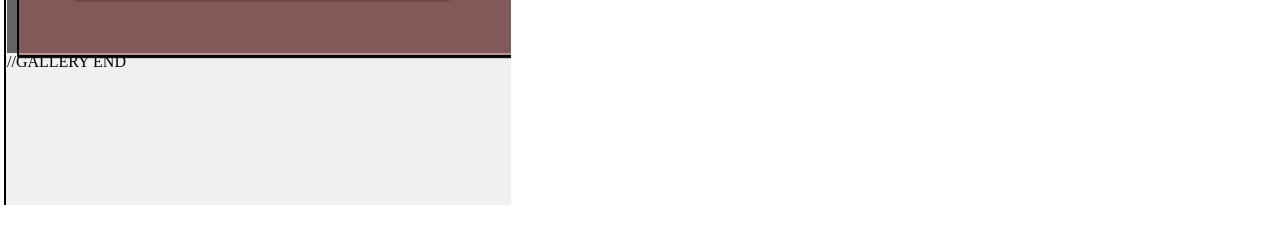
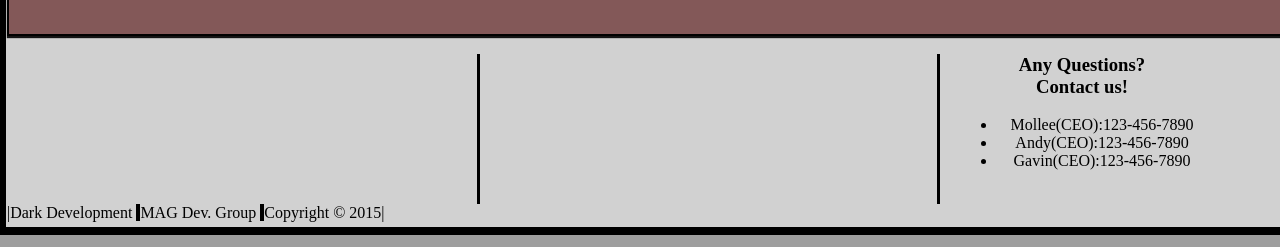
Before and after one commit to diaz-andy-wm/Dark_Development_Website, a PHP site: page /home.html in a window 1280 px wide; the page is wider, and only the part inside the window is pictured. Shown: the part 1835-2082 px from the top of that part. Run offline with PHP 8.4, Linux system fonts and the light colour scheme.

Commit message:
Finished first iteration, fixing slideshow, added icon, copyright info on the botton, some content including our "contact" info. As well as vertical dividers at the bottom.

```diff
--- a/home.html
+++ b/home.html
@@ -136,12 +139,57 @@
 
         </div>
 
+
         </div>
-    //GALLERY END
+    <div style="height:150px; width:3px;background-color:black; margin-left: 470px;"> <!-- Vertical break black line 1-->
+
+        <div style="height:150px; width:3px;background-color:black; margin-left: 460px; margin-bottom:60px;"><!--  Vertical break black line 2-->
+
+            <div id="contact-us"> <!-- COntact information div -->
+
+                <h3>Any Questions? <br>Contact us!</h3>
+
+        <ul>
+
+            <li>Mollee(CEO):123-456-7890</li>
+
+            <li>Andy(CEO):123-456-7890</li>
+
+            <li>Gavin(CEO):123-456-7890</li>
+
+        </ul>
+
+            </div>
+
+        </div>
+
+    </div>
+
+
+    <div id="footer"><!-- Footer/ copy right info-->
+
+        <ul>
+
+            <li>|</li>
+
+            <li>Dark Development <span style="background-color: black;">.</span></li>
+
+            <li>MAG Dev. Group <span style="background-color: black;">.</span></li>
+
+            <li>Copyright &copy; 2015</li>
+
+            <li>|</li>
+
+        </ul>
+
+    </div>
+    <!-- Gallery End-->
+
 
     </div>
 
 
 
+
 </body>
 </html>
--- a/style.css
+++ b/style.css
@@ -370,3 +385,23 @@
     100%{ top: 325px; opacity: 0; z-index: 0; }
 }
 /*THIS IS ALL THE SLIDESHOW CSS(END)*/
+#footer{
+    width: 400px;
+}
+/*Footer*/
+#footer ul{
+    list-style-type: none;
+    margin: 0;
+    padding: 0;
+    overflow: hidden;
+
+}
+#footer li{
+    float: left;
+}
+/*Footer end*/
+#contact-us{
+    width:250px;
+    text-align:center;
+    margin-left:20px;
+}
```
Also changed, not shown: other parts of home.html (+22 -19 lines), other parts of style.css (+37 -22 lines).
